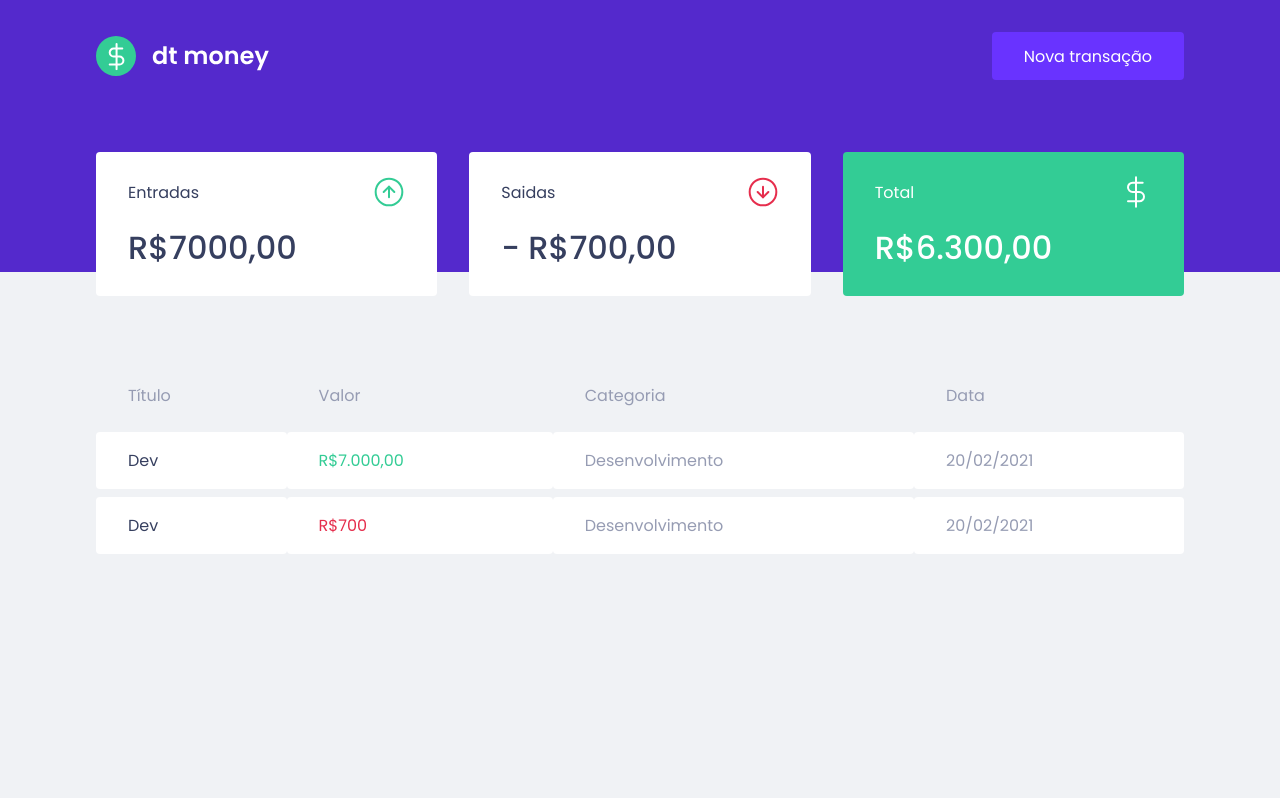
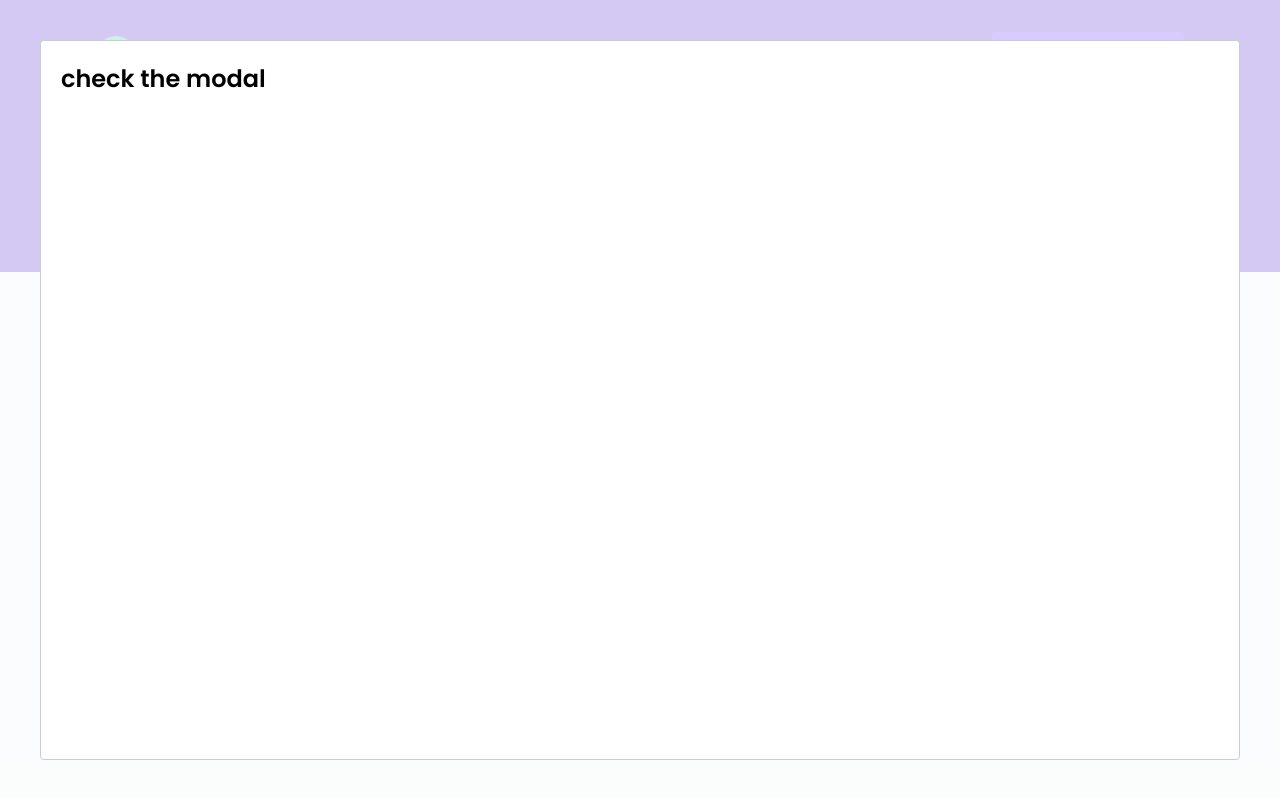
Before and after one commit to Codfect/wallet-typescript, a React (Create React App) app in the folder client/: page / in a window 1280 px wide. Both pictures are taken after a click on the button "Nova transação". Built offline with nearby package versions, Linux system fonts and the light colour scheme; no server answers; what miragejs would draw is missing.

Commit message:
modal new trasaction is working

```diff
--- a/client/package.json
+++ b/client/package.json
@@ -7,6 +7,7 @@
     "miragejs": "^0.1.41",
     "react": "^17.0.1",
     "react-dom": "^17.0.1",
+    "react-modal": "^3.12.1",
     "react-scripts": "4.0.3",
     "styled-components": "^5.2.1",
     "web-vitals": "^1.0.1"
@@ -19,6 +20,7 @@
     "@types/node": "^12.0.0",
     "@types/react": "^17.0.0",
     "@types/react-dom": "^17.0.0",
+    "@types/react-modal": "^3.12.0",
     "@types/styled-components": "^5.1.9",
     "typescript": "^4.1.2"
   },
--- a/client/src/components/Header/index.tsx
+++ b/client/src/components/Header/index.tsx
@@ -1,14 +1,31 @@
-import logoSvg from '../../assets/logo.svg'
+import { useState } from 'react';
+import logoSvg from '../../assets/logo.svg';
+import Modal from 'react-modal';
+
 import { Container, Content } from './styles'
 
 export function Header() {
+  const [isModalOpen, setIsModalOpen] = useState(false);
+
+  function handleOpenModal() {
+    setIsModalOpen(true);
+  }
+
+  function handleCloseModal() {
+    setIsModalOpen(false);
+  }
+
   return (
     <Container>
       <Content>
         <img src={logoSvg} alt="wallet"/>
-        <button type="button">
+        <button type="button" onClick={handleOpenModal}>
           Nova transação
         </button>
+
+        <Modal isOpen={isModalOpen} onRequestClose={handleCloseModal}>
+          <h2>check the modal</h2>
+        </Modal>
       </Content>
     </Container>
   )
```
Also changed, not shown: 1 other file (tests, documents, lock files or other folders).
